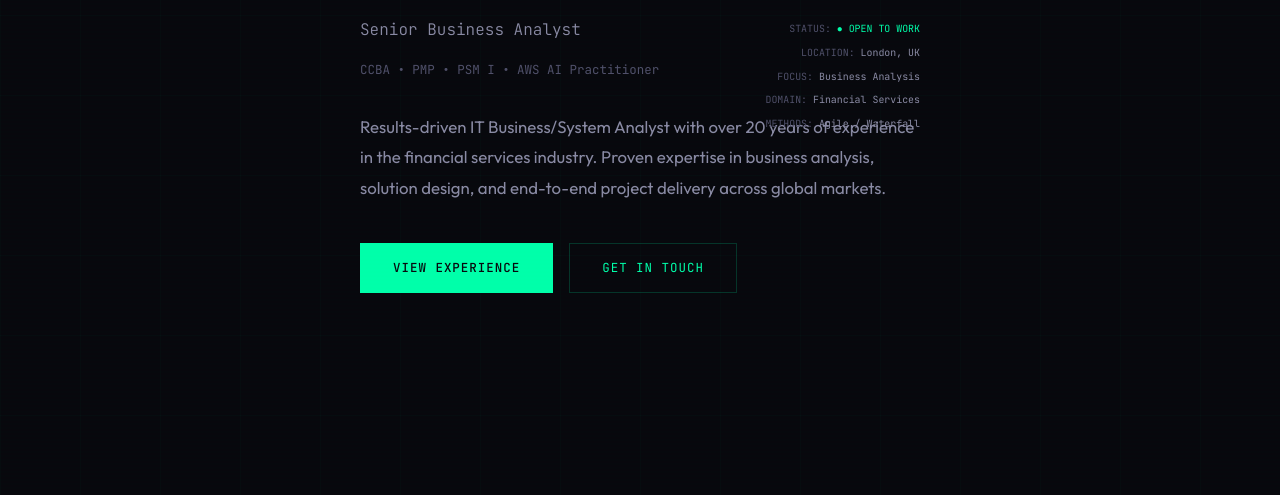
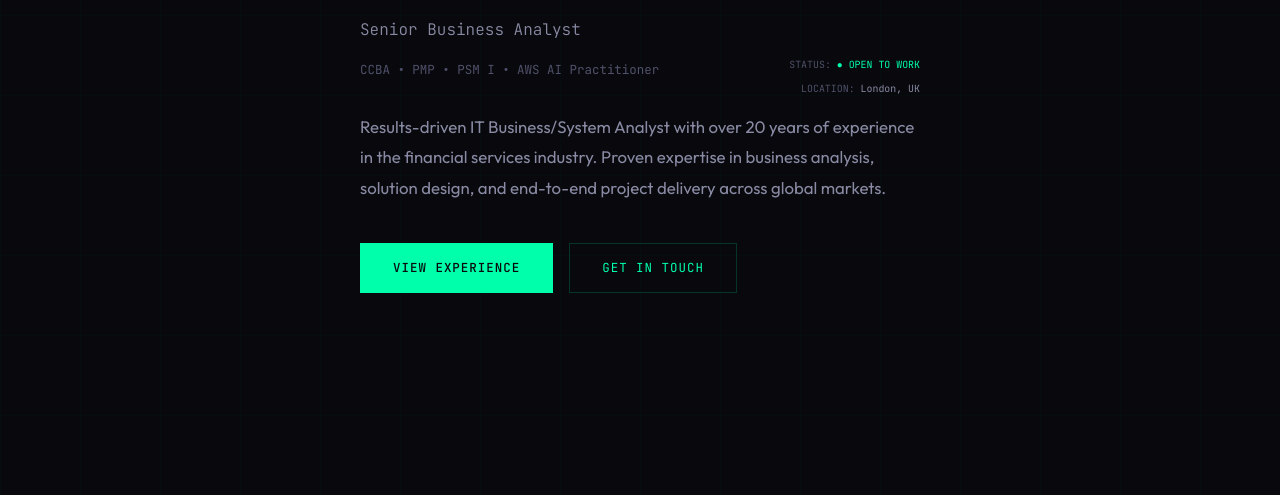
Before and after one commit to iawka/iawka.github.io, a plain HTML site: page index.html in a window 1280 px wide. Shown: the part 305-800 px from the top of the page. Drawn offline with Linux system fonts and the light colour scheme.

Commit message:
Update index.html

```diff
--- a/index.html
+++ b/index.html
@@ -736,9 +736,6 @@
       <div class="status-bar">
         <div>STATUS: <span class="online">● OPEN TO WORK</span></div>
         <div>LOCATION: <span class="val">London, UK</span></div>
-        <div>FOCUS: <span class="val">Business Analysis</span></div>
-        <div>DOMAIN: <span class="val">Financial Services</span></div>
-        <div>METHODS: <span class="val">Agile / Waterfall</span></div>
       </div>
     </div>
   </section>
```
